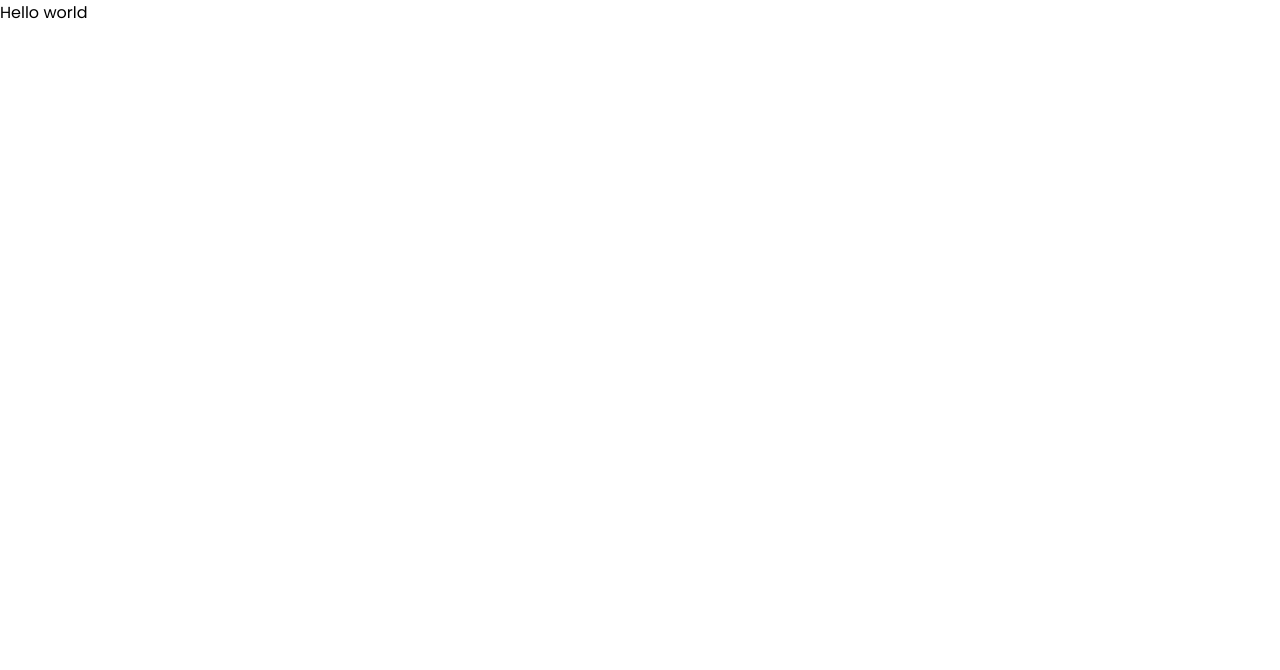
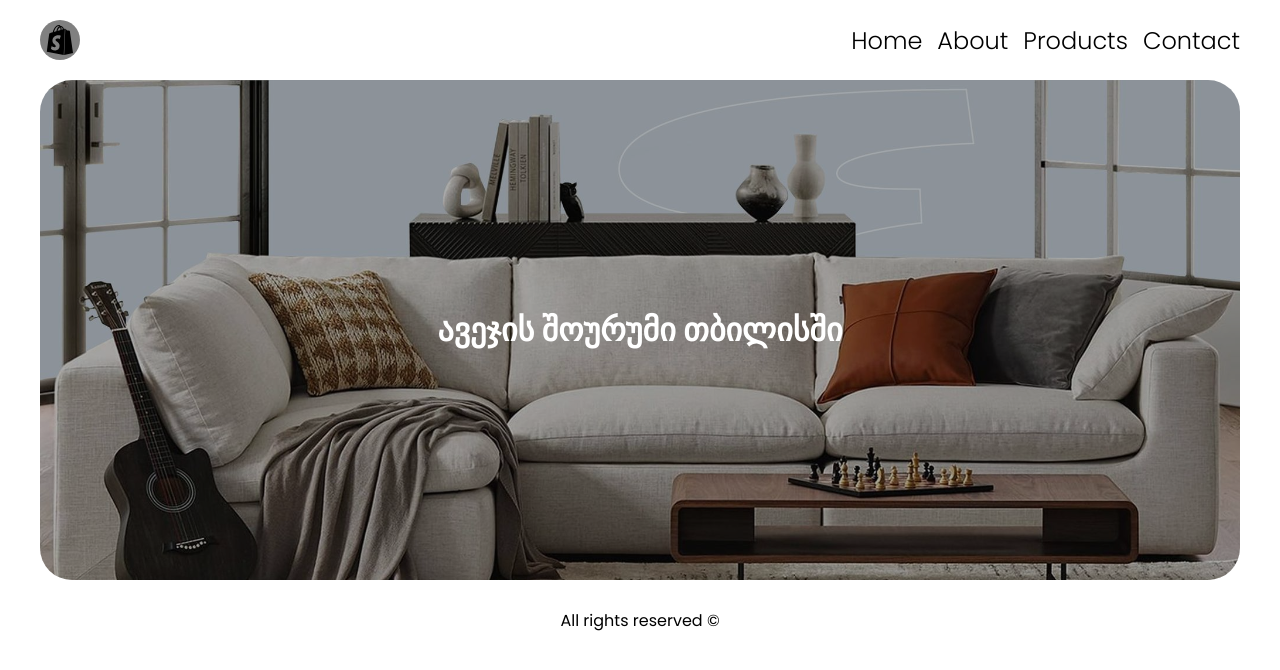
Before and after one commit to AchiGel/ecommerce_page, a React (Create React App) app: page / in a window 1280 px wide. Shown: the top 670 px of the page. Built offline with nearby package versions, Linux system fonts and the light colour scheme.

Commit message:
add basic components

```diff
--- a/package.json
+++ b/package.json
@@ -12,7 +12,9 @@
     "@types/react-dom": "^18.3.0",
     "react": "^18.3.1",
     "react-dom": "^18.3.1",
+    "react-icons": "^5.1.0",
     "react-scripts": "5.0.1",
+    "styled-components": "^6.1.8",
     "typescript": "^4.9.5",
     "web-vitals": "^2.1.4"
   },
--- a/src/App.tsx
+++ b/src/App.tsx
@@ -1,8 +1,26 @@
-import React from "react";
+import Footer from "./components/Footer";
+import Header from "./components/Header";
+import Main from "./components/Main";
 import "./index.css";
 
+import styled from "styled-components";
+
+const Wrapper = styled.div`
+  width: 100%;
+  max-width: 1280px;
+  padding-inline: 40px;
+`;
+
 function App() {
-  return <div className="App">Hello world</div>;
+  return (
+    <div className="App">
+      <Wrapper>
+        <Header />
+        <Main />
+        <Footer />
+      </Wrapper>
+    </div>
+  );
 }
 
 export default App;
--- /dev/null
+++ b/src/components/Footer.tsx
@@ -0,0 +1,12 @@
+import styled from "styled-components";
+
+const FooterContainer = styled.footer`
+  display: flex;
+  align-items: center;
+  justify-content: center;
+  height: 80px;
+`;
+
+export default function Footer() {
+  return <FooterContainer>All rights reserved &copy;</FooterContainer>;
+}
--- /dev/null
+++ b/src/components/Header.tsx
@@ -0,0 +1,62 @@
+import styled from "styled-components";
+import { BiLogoShopify } from "react-icons/bi";
+
+const HeaderContainer = styled.header`
+  height: 80px;
+  width: 100%;
+  display: flex;
+  align-items: center;
+  justify-content: space-between;
+`;
+
+const HeaderLogo = styled.div`
+  width: 40px;
+  height: 40px;
+  border-radius: 50%;
+  overflow: hidden;
+  background-color: gray;
+  cursor: pointer;
+  transition: scale 0.2s ease;
+  &:hover {
+    scale: 0.8;
+  }
+`;
+
+const HeaderNav = styled.nav`
+  margin-left: 20px;
+`;
+
+const HeaderMenu = styled.ul`
+  display: flex;
+  gap: 15px;
+  align-items: center;
+  list-style: none;
+`;
+
+const HeaderMenuLinks = styled.li`
+  font-weight: 300;
+  font-size: 1.5rem;
+  cursor: pointer;
+  transition: scale 0.2s ease;
+  &:hover {
+    scale: 0.8;
+  }
+`;
+
+export default function Header() {
+  return (
+    <HeaderContainer>
+      <HeaderLogo>
+        <BiLogoShopify style={{ fontSize: "40px" }} />
+      </HeaderLogo>
+      <HeaderNav>
+        <HeaderMenu>
+          <HeaderMenuLinks>Home</HeaderMenuLinks>
+          <HeaderMenuLinks>About</HeaderMenuLinks>
+          <HeaderMenuLinks>Products</HeaderMenuLinks>
+          <HeaderMenuLinks>Contact</HeaderMenuLinks>
+        </HeaderMenu>
+      </HeaderNav>
+    </HeaderContainer>
+  );
+}
--- /dev/null
+++ b/src/components/Main.tsx
@@ -0,0 +1,33 @@
+import styled from "styled-components";
+
+const imageBg = require("../imgs/bg.jpg");
+
+const SectionOne = styled.section`
+  position: relative;
+  background-image: url(${imageBg});
+  background-repeat: no-repeat;
+  background-size: cover;
+  background-blend-mode: multiply;
+  background-color: #9e9e9ed9;
+  width: 100%;
+  height: 500px;
+  border-radius: 2rem;
+  &::after {
+    position: absolute;
+    content: "ავეჯის შოურუმი თბილისში";
+    font-size: 2rem;
+    font-weight: 600;
+    color: white;
+    top: 50%;
+    left: 50%;
+    transform: translate(-50%, -50%);
+  }
+`;
+
+export default function Main() {
+  return (
+    <main>
+      <SectionOne></SectionOne>
+    </main>
+  );
+}
--- a/src/index.css
+++ b/src/index.css
@@ -9,3 +9,9 @@
 body {
   font-family: "Poppins", sans-serif;
 }
+
+.App {
+  display: flex;
+  flex-direction: column;
+  align-items: center;
+}
```
Also changed, not shown: src/imgs/bg.jpg (added), 1 other file (tests, documents, lock files or other folders).
